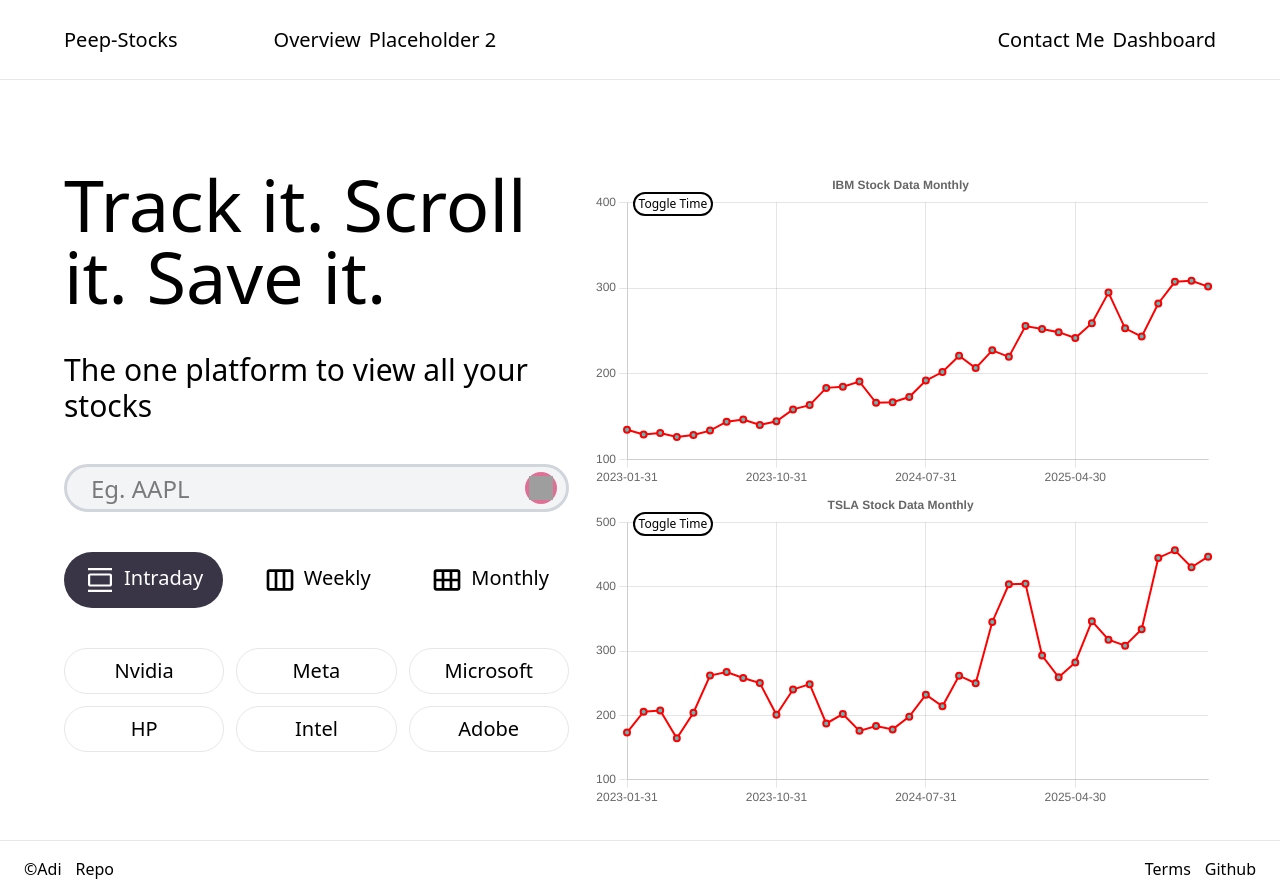
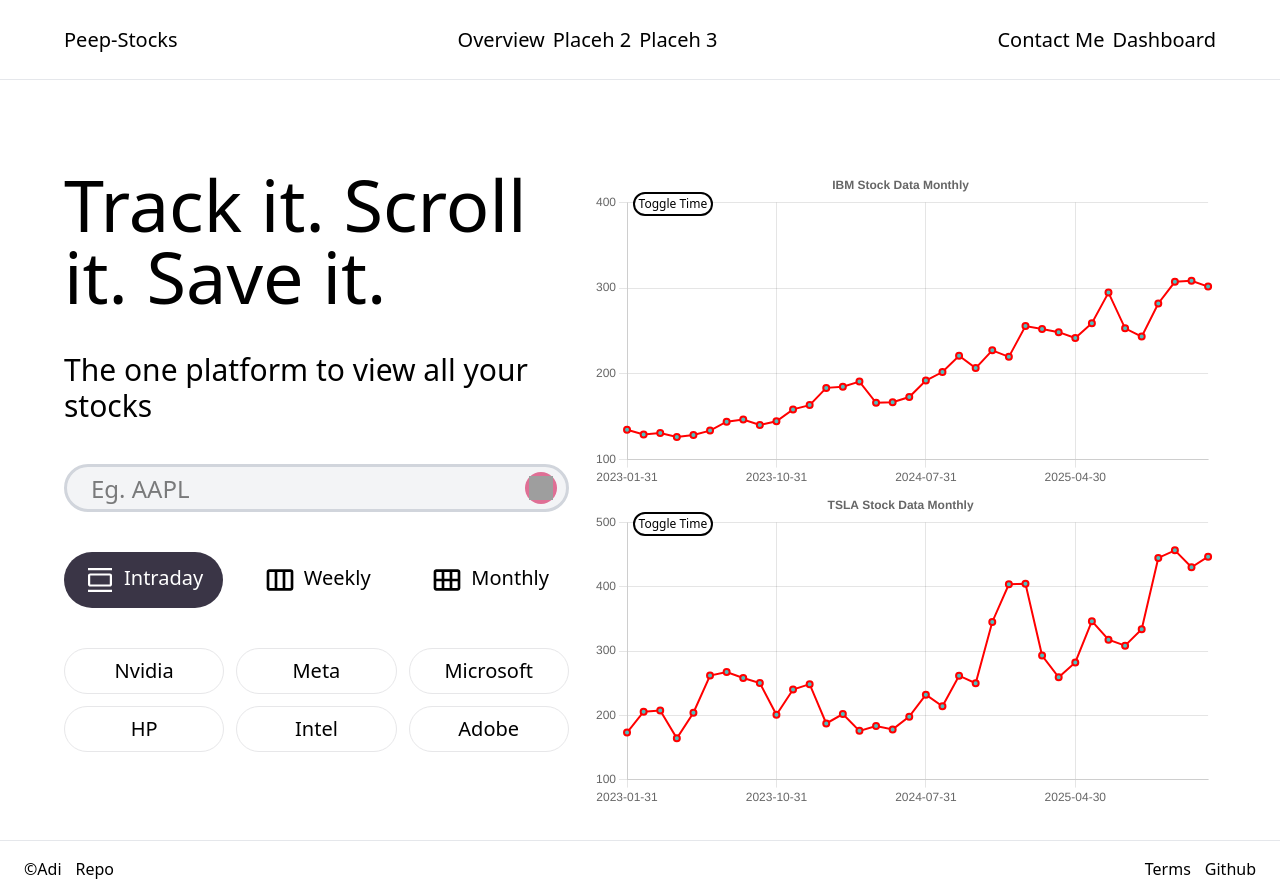
Before and after one commit to ranjanaditya452/Peep_Stocks, a React (Vite) app in the folder client/: page / in a window 1280 px wide. Built offline with nearby package versions, Linux system fonts and the light colour scheme; grey boxes are pictures that could not be loaded.

Commit message:
Fixed responsiveness for searchbar in nav

```diff
--- a/client/src/components/layout/Navbar.jsx
+++ b/client/src/components/layout/Navbar.jsx
@@ -20,16 +20,21 @@ const Navbar = () => {
                      md:px-16 md:h-20 md:text-xl
                      border-b border-gray-200'>
         <Link to="/">Peep-Stocks</Link>
-        <div className='px-4 ml-20 hidden lg:flex justify-between gap-2'>
+        <div className='px-4  hidden lg:flex justify-between gap-2'>
           <Link to="/overview">Overview</Link>
-          <div>Placeholder&nbsp;2</div>
+          <div>Placeh&nbsp;2</div>
+          <div>Placeh&nbsp;3</div>
         </div>
         {isHome ? null :
           <div className='relative'>
-            <button onClick={toggleSearch} className='w-4 h-4 hover:cursor-pointer absolute left-1 -top-1.25'>
+            <button onClick={toggleSearch} className='w-4 h-4 hover:cursor-pointer
+                                                      flex items-center justify-center
+                                                      relative
+                                                      sm:w-6 sm:h-6
+                                                      outline-2 outline-gray-500 rounded-full'>
               <img src="/search.svg" alt="search" />
             </button></div>}
-        <div className='flex ml-auto gap-2'>
+        <div className='flex  gap-2'>
           <div className=''>Contact Me</div>
           <div>Dashboard</div>
         </div>
```
